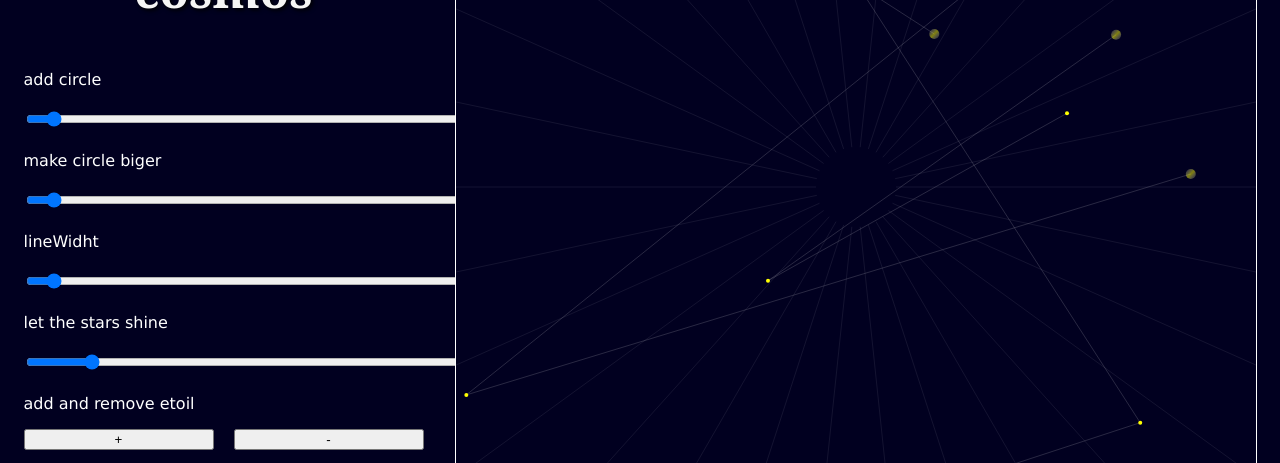
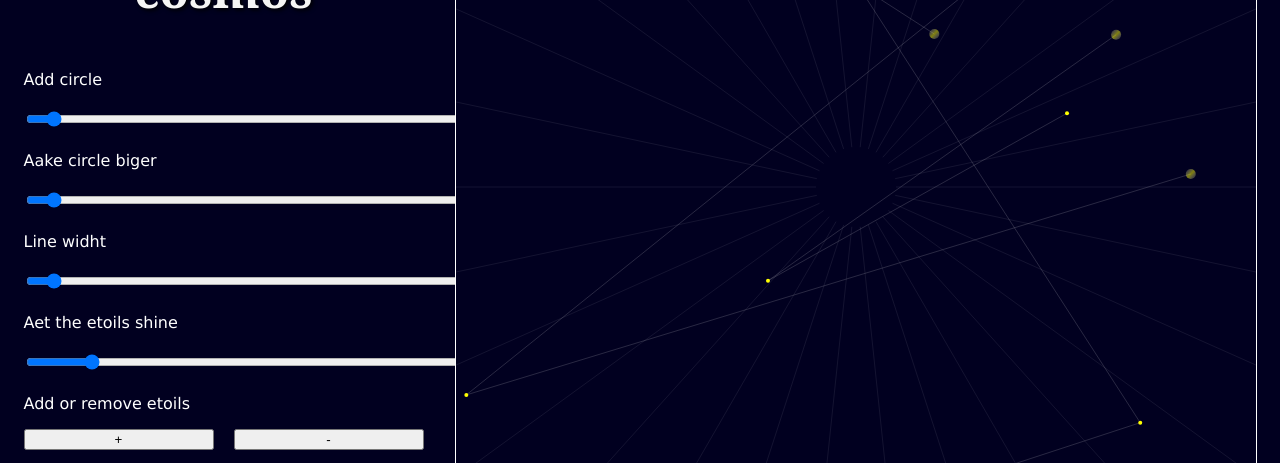
Before and after one commit to yassy22/art, a React (Vite) app: page / in a window 1280 px wide. Shown: the part 221-684 px from the top of the page. Built offline with nearby package versions, Linux system fonts and the light colour scheme.

Commit message:
Fix typos and update labels in App.jsx

```diff
--- a/src/App.jsx
+++ b/src/App.jsx
@@ -87,21 +87,21 @@ function App() {
           <h1 className="title">cosmos</h1>
           <Slider
             max={33}
-            label="add circle"
+            label="Add circle"
             value={circleCount}
             onValueChange={handleChannelChange}
             className="slider"
           />
           <Slider
             max={100}
-            label="make circle biger"
+            label="Aake circle biger"
             value={radius}
             onValueChange={handleRadiusChange}
           />
 
           <Slider
             max={100}
-            label="lineWidht"
+            label="Line widht"
             value={lineWidht}
             onValueChange={handleLineWidhtChange}
             className="slider"
@@ -109,14 +109,14 @@ function App() {
 
           <Slider
             max={50}
-            label="let the stars shine"
+            label="Aet the etoils shine"
             value={radiuss}
             onValueChange={handelChangeEtoile}
             className="slider"
           />
 
           <div className="amount_etoil">
-            <label htmlFor="">add and remove etoil</label>
+            <label htmlFor="">Add or remove etoils</label>
             <div className="buttons">
               <button className="AddButton button" onClick={handleAddItem}>
                 +
```
